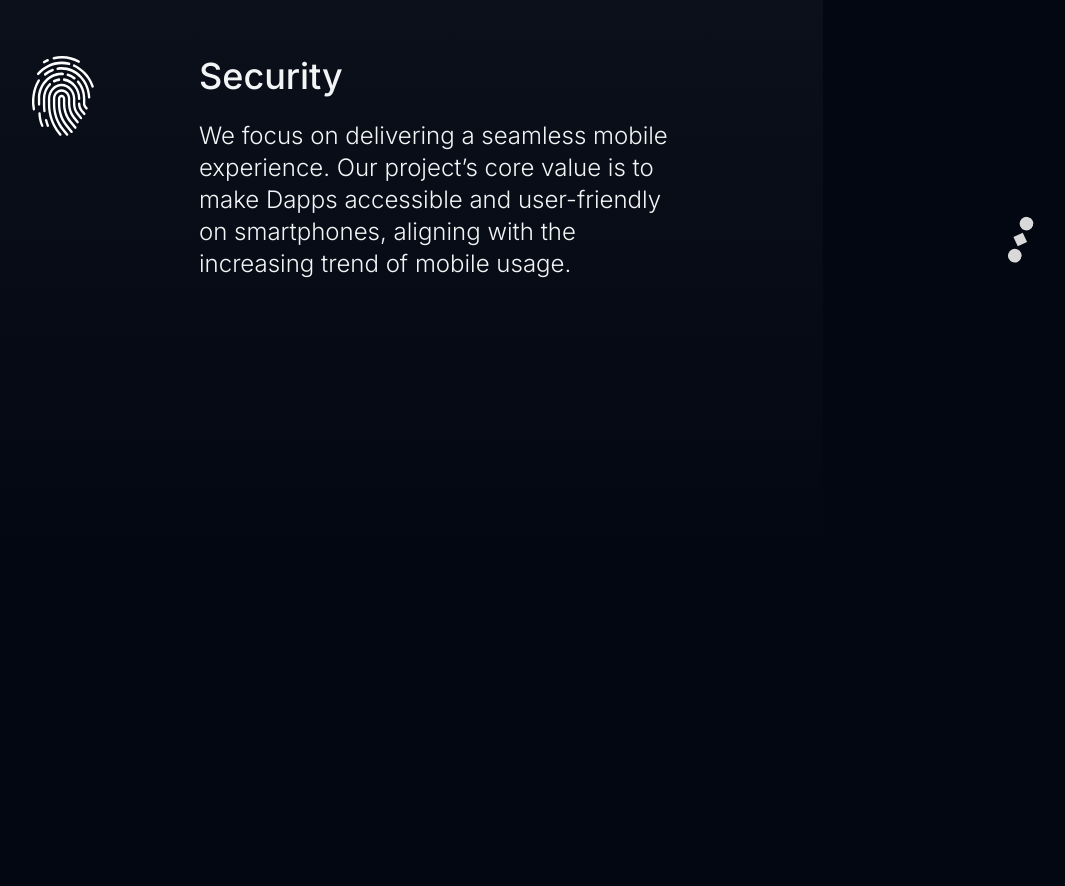
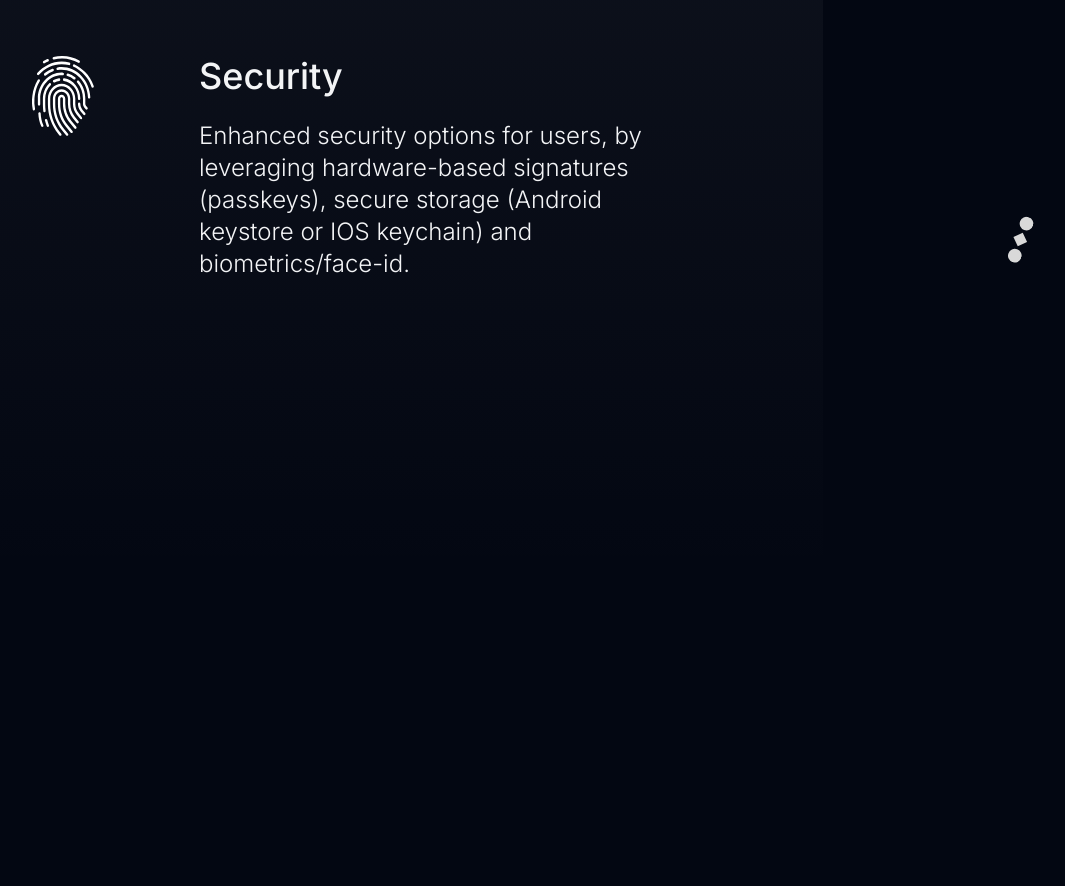
Before and after one commit to vaariance/variance-home, a Next.js app: page / in a window 1280 px wide. Shown: the part 2760-3646 px from the top of the page, without its empty margins (57-1122 px from the left). Built offline with nearby package versions, Linux system fonts and the light colour scheme.

Commit message:
add android manifest

```diff
--- a/app/page.tsx
+++ b/app/page.tsx
@@ -27,7 +27,7 @@ const Home = () => {
       img: "/img/security.svg",
       title: "Security",
       description:
-        "We focus on delivering a seamless mobile experience. Our project’s core value is to make Dapps accessible and user-friendly on smartphones, aligning with the increasing trend of mobile usage.",
+        "Enhanced security options for users, by leveraging hardware-based signatures (passkeys), secure storage (Android keystore or IOS keychain) and biometrics/face-id.",
     },
   ];
   const featureList = [
```
Also changed, not shown: public/.well-known/assetlinks.json (added).
